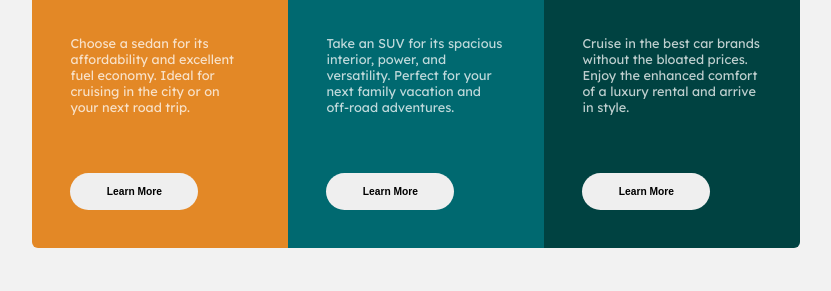
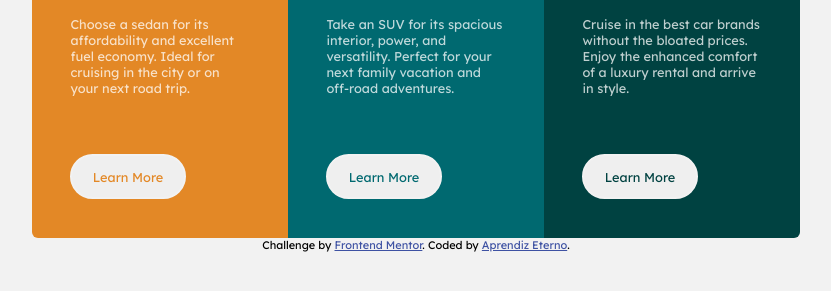
Before and after one commit to Mario-Etchegoyen/vista-previa-3columnas, a plain HTML site: page index.html in a window 1280 px wide. Shown: the part 325-616 px from the top of the page, without its empty margins (224-1055 px from the left). Drawn offline with Linux system fonts and the light colour scheme.

Commit message:
Ok desk state

```diff
--- a/assets/style.css
+++ b/assets/style.css
@@ -68,11 +68,10 @@ main {
 }
 
 p {
-  margin: -1.5dvw 3dvw 2dvw;
+  margin: -3dvw 3dvw 2dvw;
   font-size: 1dvw;
   color: hsla(0, 0%, 100%, 0.75);
   margin-bottom: 4.5dvw;
-
 }
 
 .suv {
@@ -91,12 +90,29 @@ p {
 
 button {
   padding: 1dvw;
-  border: none;
+  border: 0.3dvh solid hsl(0, 0%, 95%);
   border-radius: 1.5625rem;
-  font-size: 0.8dvw;
+  font-size: 1dvw;
   margin-left: 3dvw;
   margin-bottom: 3dvw;
-  font-weight: boldER;
-  width: 50%;
-  color: initial;
+  width: 45%;
+  font-family: Lexend Deca;
 }
+
+button:hover {
+  background-color: transparent;
+  color: hsl(0, 0%, 95%);
+  transition-property: all;
+}
+
+.naranja {
+  color: hsl(31, 77%, 52%);
+}
+
+.verde-medio {
+  color: hsl(184, 100%, 22%);
+}
+
+.verde-oscuro {
+  color: hsl(179, 100%, 13%);
+}
--- a/index.html
+++ b/index.html
@@ -19,7 +19,7 @@
 
 <body>
   <main>
-    <div class="sedan">
+    <section class="sedan naranja">
       <img src="./images/icon-sedans.svg" alt="Logo Sedans" class="logos">
       <p class="titulos">
         Sedans
@@ -28,12 +28,12 @@
         Choose a sedan for its affordability and excellent fuel economy. Ideal for cruising in the city
         or on your next road trip.
       </p>
-      <button type="button">
+      <button class="naranja" type="button">
         Learn More
       </button>
-    </div>
+    </section>
 
-    <div class="suv">
+    <section class="suv">
       <img src="./images/icon-suvs.svg" alt="Logo SUVs" class="logos">
       <p class="titulos">
         SUVs
@@ -42,12 +42,12 @@
         Take an SUV for its spacious interior, power, and versatility. Perfect for your next family vacation
         and off-road adventures.
       </p>
-      <button type="button">
+      <button class="verde-medio" type="button">
         Learn More
       </button>
-    </div>
+    </section>
 
-    <div class="luxury">
+    <section class="luxury">
       <img src="./images/icon-luxury.svg" alt="Logo Luxury" class="logos">
       <p class="titulos">
         Luxury
@@ -56,19 +56,19 @@
         Cruise in the best car brands without the bloated prices. Enjoy the enhanced comfort of a luxury
         rental and arrive in style.
       </p>
-      <button type="button">
+      <button class="verde-oscuro" type="button">
         Learn More
       </button>
-    </div>
+    </section>
   </main>
 
 
 
-  <!-- <footer class="attribution">
+  <footer class="attribution">
     Challenge by <a href="https://www.frontendmentor.io?ref=challenge" target="_blank" rel="noopener">Frontend
       Mentor</a>.
     Coded by <a href="https://github.com/Mario-Etchegoyen?tab=repositories">Aprendiz Eterno</a>.
-  </footer> -->
+  </footer>
 </body>
 
 </html>
```
